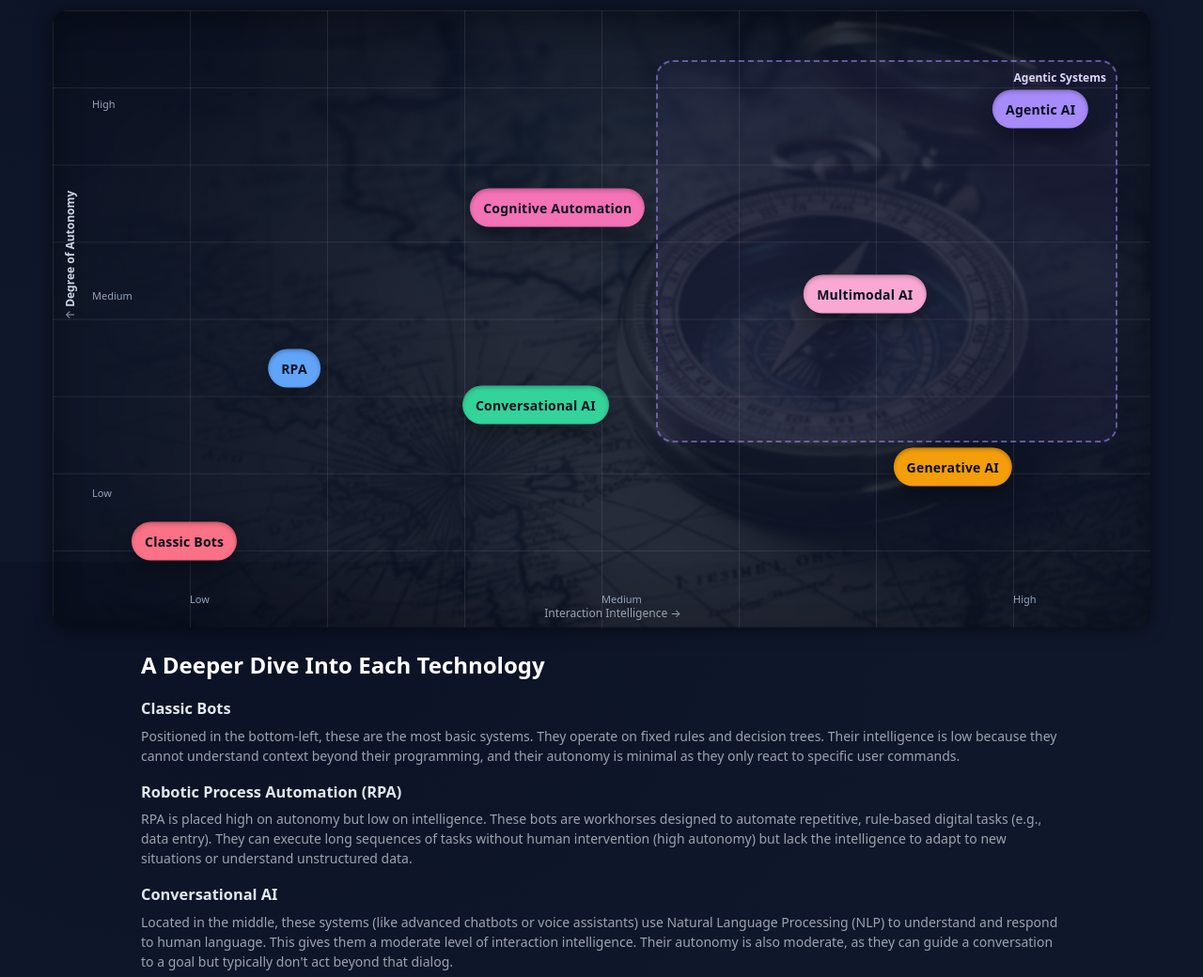
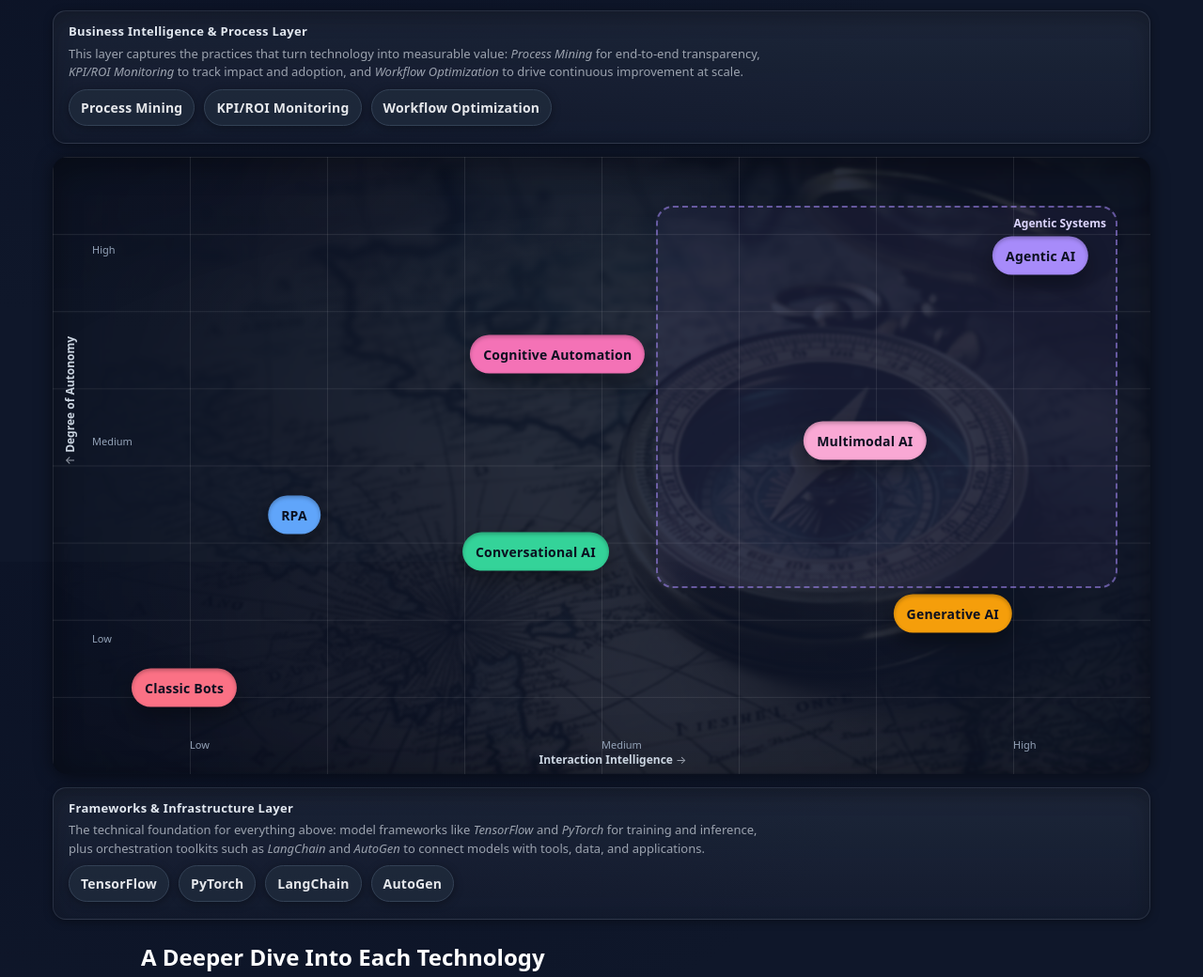
Before and after one commit to m-jk8/ai-technology-matrix, a plain HTML site: page index.html in a window 1280 px wide. Shown: the part 202-1242 px from the top of the page at 94% size. Drawn offline with Linux system fonts and the light colour scheme.

Commit message:
layer updates

```diff
--- a/index.html
+++ b/index.html
@@ -20,6 +20,13 @@
       --gen:#f59e0b;
       --multi:#f9a8d4;
       --agentic:#a78bfa;
+
+      /* Layer styling */
+      --layer-bg: linear-gradient(180deg, rgba(148,163,184,.10), rgba(148,163,184,.04));
+      --layer-border: rgba(226,232,240,.10);
+      --chip-bg: rgba(30,41,59,.88);
+      --chip-border:#334155;
+      --chip-text:#e5e7eb;
     }
     *{box-sizing:border-box}
     html,body{height:100%;margin:0}
@@ -31,6 +38,40 @@
     .wrap{max-width:1200px;margin:24px auto;padding:12px 16px 36px}
     h1{font-size:clamp(20px,2.6vw,28px);color:#fff;margin:6px 0 10px}
     p.desc{color:var(--muted);margin:0 0 14px}
+
+    /* Layer bands */
+    .layer{
+      position:relative;width:100%;border-radius:14px;overflow:hidden;
+      background:var(--layer-bg);
+      border:1px solid var(--layer-border);
+      box-shadow:0 8px 20px rgba(0,0,0,.25) inset, 0 2px 10px rgba(0,0,0,.35);
+      padding:10px 12px 12px;margin:14px 0
+    }
+    .layer .layer-title{
+      font-weight:700;letter-spacing:.3px;color:#e2e8f0;font-size:13px;margin:2px 4px 4px
+    }
+    .layer .layer-desc{
+      color:var(--muted);font-size:13px;margin:0 4px 8px;max-width:100ch
+    }
+    .chips{
+      display:flex;align-items:center;gap:10px;flex-wrap:wrap;
+      padding:0 4px 6px;
+      margin:0;
+      list-style:none; /* remove bullets */
+    }
+    .chips > li{list-style:none}          /* extra safety */
+    .chips > li::marker{content:''}       /* Safari/Firefox */
+    /* Desktop: keep a single line where possible */
+    @media (min-width: 980px){ .chips{flex-wrap:nowrap} }
+    .chip{
+      flex:0 0 auto;padding:8px 12px;border-radius:999px;
+      background:var(--chip-bg);color:var(--chip-text);
+      border:1px solid var(--chip-border);
+      font-weight:600;letter-spacing:.2px;
+      box-shadow:0 2px 10px rgba(0,0,0,.35);
+      transition:transform .12s ease-out, box-shadow .12s ease-out
+    }
+    .chip:hover{transform:translateY(-1px);box-shadow:0 4px 14px rgba(0,0,0,.45)}
 
     /* Board */
     .board{
@@ -111,8 +152,24 @@
       for a quick summary or read the detailed explanations below.
     </p>
 
+    <!-- Business layer (above the board) -->
+    <div class="layer layer-business" role="region" aria-labelledby="businessLayerTitle" aria-describedby="businessLayerDesc" aria-label="Business Intelligence and Process Layer">
+      <div class="layer-title" id="businessLayerTitle">Business Intelligence &amp; Process Layer</div>
+      <p class="layer-desc" id="businessLayerDesc">
+        This layer captures the practices that turn technology into measurable value:
+        <em>Process Mining</em> for end-to-end transparency,
+        <em>KPI/ROI Monitoring</em> to track impact and adoption, and
+        <em>Workflow Optimization</em> to drive continuous improvement at scale.
+      </p>
+      <ul class="chips" role="list" aria-label="Business Intelligence & Process elements">
+        <li class="chip" role="listitem" aria-label="Process Mining">Process Mining</li>
+        <li class="chip" role="listitem" aria-label="KPI and ROI Monitoring">KPI/ROI Monitoring</li>
+        <li class="chip" role="listitem" aria-label="Workflow Optimization">Workflow Optimization</li>
+      </ul>
+    </div>
+
     <div class="board" aria-label="AI landscape chart">
-      <div class="axis-x">Interaction Intelligence →</div>
+      <div class="axis-x"><strong>Interaction Intelligence</strong> →</div>
       <div class="axis-y">↑ <strong>Degree of Autonomy</strong></div>
       <div class="tick-labels" aria-hidden="true">
         <div class="x" style="left:12.5%">Low</div>
@@ -133,6 +190,21 @@
       <div class="bubble" id="b-gen" style="--clr:var(--gen); left:82%; top:74%;">Generative AI</div>
       <div class="bubble" id="b-multi" style="--clr:var(--multi); left:74%; top:46%;">Multimodal AI</div>
       <div class="bubble" id="b-agentic" style="--clr:var(--agentic); left:90%; top:16%;">Agentic AI</div>
+    </div>
+
+    <!-- Frameworks layer (below the board) -->
+    <div class="layer layer-frameworks" role="region" aria-labelledby="frameworksLayerTitle" aria-describedby="frameworksLayerDesc" aria-label="Frameworks and Infrastructure Layer">
+      <div class="layer-title" id="frameworksLayerTitle">Frameworks &amp; Infrastructure Layer</div>
+      <p class="layer-desc" id="frameworksLayerDesc">
+        The technical foundation for everything above: model frameworks like <em>TensorFlow</em> and <em>PyTorch</em> for training and inference,
+        plus orchestration toolkits such as <em>LangChain</em> and <em>AutoGen</em> to connect models with tools, data, and applications.
+      </p>
+      <ul class="chips" role="list" aria-label="Framework and infrastructure examples">
+        <li class="chip" role="listitem" aria-label="TensorFlow">TensorFlow</li>
+        <li class="chip" role="listitem" aria-label="PyTorch">PyTorch</li>
+        <li class="chip" role="listitem" aria-label="LangChain">LangChain</li>
+        <li class="chip" role="listitem" aria-label="AutoGen">AutoGen</li>
+      </ul>
     </div>
 
     <section class="details">
```
Lines whose indentation alone changed are shown as unchanged.
